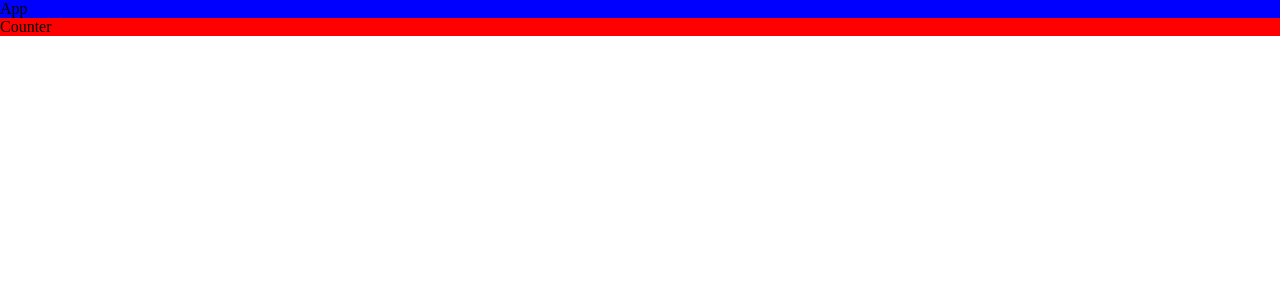
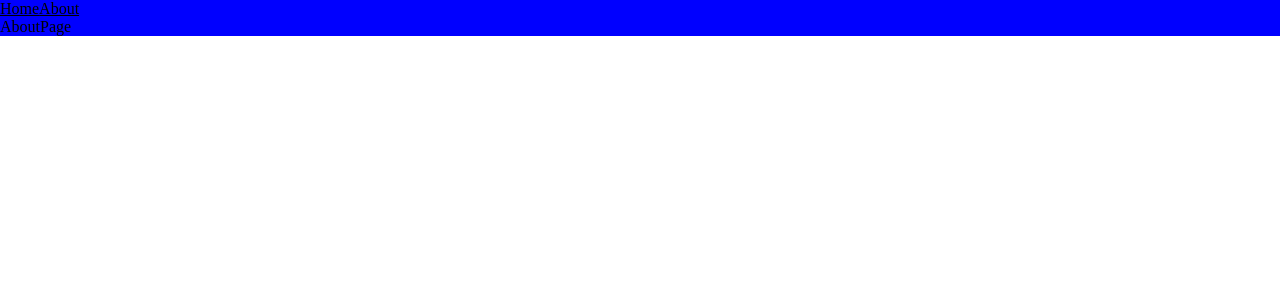
Before and after one commit to stepan10andreev/full-fledged_react_project, a React app: page /about in a window 1280 px wide. Shown: the top 300 px of the page. Built offline with nearby package versions, Linux system fonts and the light colour scheme.

Commit message:
add react-route-dom and add route-template

```diff
--- a/package.json
+++ b/package.json
@@ -31,6 +31,7 @@
   },
   "dependencies": {
     "react": "^18.2.0",
-    "react-dom": "^18.2.0"
+    "react-dom": "^18.2.0",
+    "react-router-dom": "^6.16.0"
   }
 }
--- a/src/App.tsx
+++ b/src/App.tsx
@@ -1,11 +1,22 @@
+import { BrowserRouter, Link, Route, Routes } from 'react-router-dom';
 import { Counter } from './components/Counter';
 import './global.scss';
+import AboutPage from './pages/AboutPage/AboutPage';
+import MainPage from './pages/MainPage/MainPage';
 
 const App = () => {
   return (
-    <div className='app'>App
-      <Counter />
-    </div>
+    <BrowserRouter >
+      <div className='app'>
+        <Link to={'/'}>Home</Link>
+        <Link to={'/about'}>About</Link>
+
+        <Routes>
+          <Route path="/" element={<MainPage />}/>
+          <Route path="/about" element={<AboutPage />}/>
+        </Routes>
+      </div>
+    </BrowserRouter>
   )
 }
 
--- /dev/null
+++ b/src/pages/AboutPage/AboutPage.tsx
@@ -0,0 +1,7 @@
+export const AboutPage = () => {
+  return (
+    <div>AboutPage</div>
+  )
+}
+
+export default AboutPage
--- /dev/null
+++ b/src/pages/MainPage/MainPage.tsx
@@ -0,0 +1,7 @@
+const MainPage = () => {
+  return (
+    <div>MainPage</div>
+  )
+}
+
+export default MainPage
```
Also changed, not shown: 2 other files (tests, documents, lock files or other folders).
